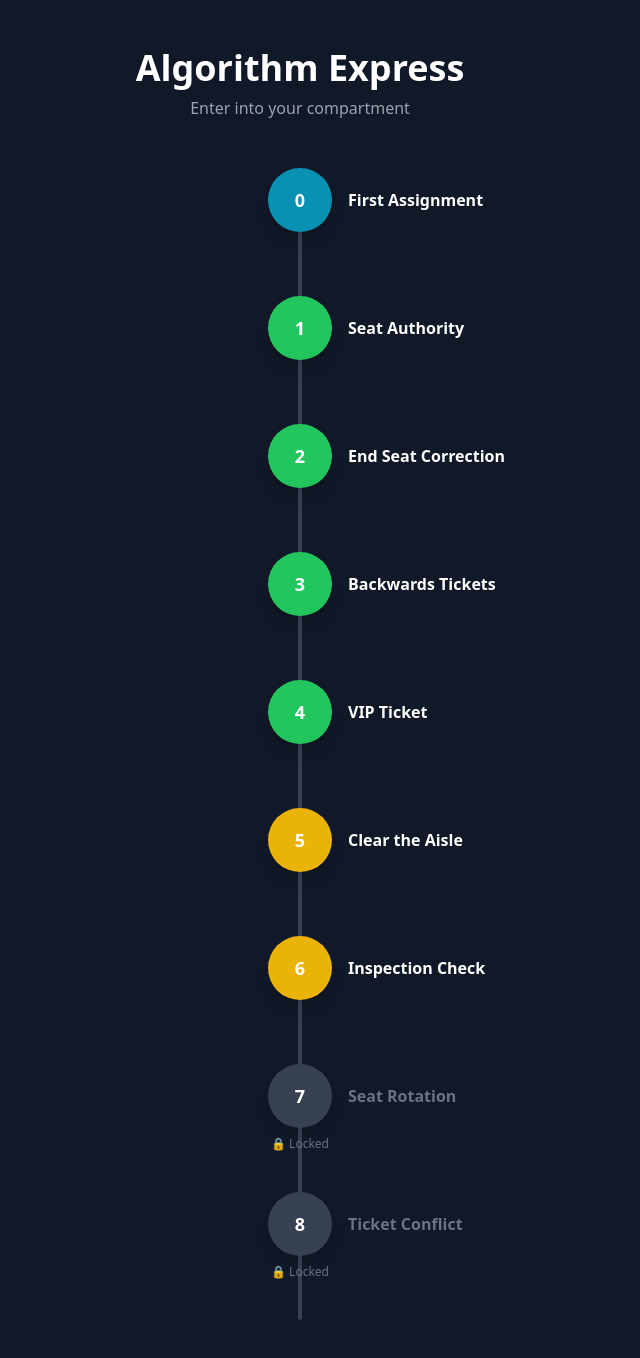
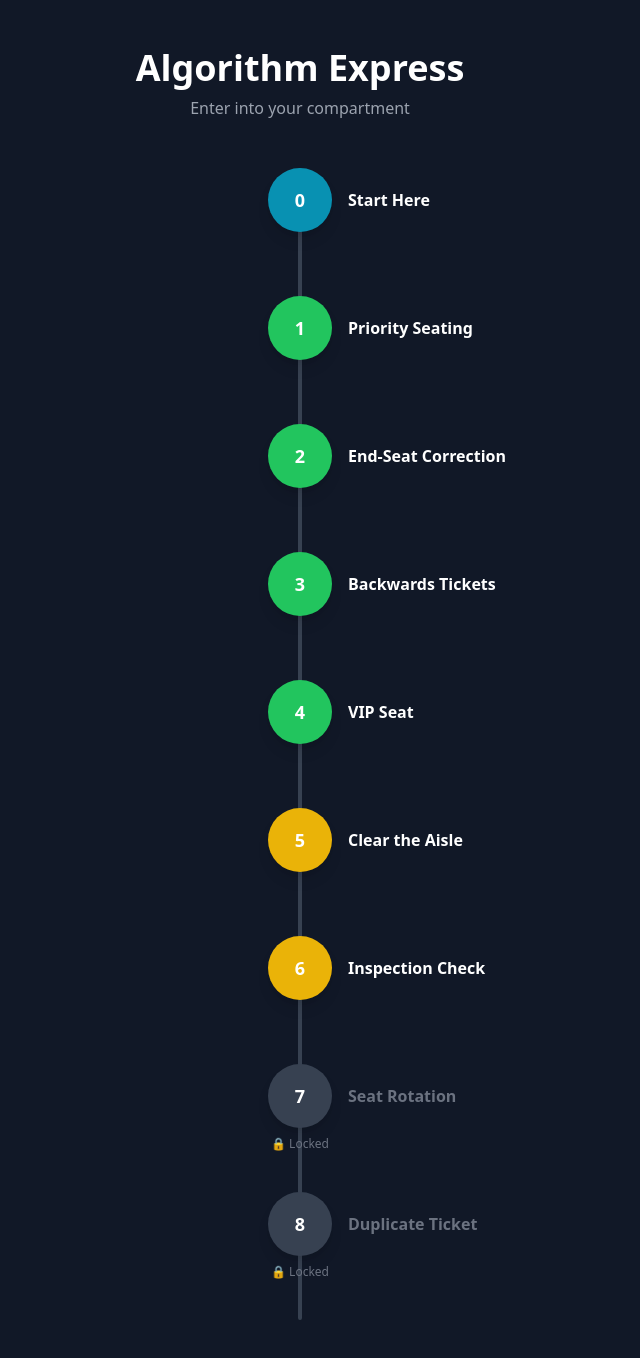
Before and after one commit to shamiroxs/dsa_buddy, a React (Vite) app: page / in a window 1280 px wide. Shown: the top 1358 px of the page, without its empty margins (340-980 px from the left). Built offline with nearby package versions, Linux system fonts and the light colour scheme; no server answers.

Commit message:
changed narratives to understand, made little more direct

```diff
--- a/src/engine/challenges/challenges.ts
+++ b/src/engine/challenges/challenges.ts
@@ -10,9 +10,9 @@ import { InstructionType } from '../instructions/types';
 export const challenges: Challenge[] = [
   {
     id: 'challenge-0',
-    title: 'First Assignment',
-    description: `The passenger in Seat 0 wants to reserve Seat 1.`,
-    hints: ['Before departure, Seat 1 must contain the same ticket as Seat 0.'],
+    title: 'Start Here',
+    description: `The passenger in Seat 0 wants a reservation in the next seat.`,
+    hints: ['Copy the ticket value from Seat 0 into Seat 1.'],
     difficulty: Difficulty.EASY,
     initialArray: [7, 0, 0, 0],
     targetArray: [7, 7, 0, 0],
@@ -36,9 +36,9 @@ export const challenges: Challenge[] = [
   },
   {
     id: 'challenge-1',
-    title: 'Seat Authority',
-    description: `The passengers in Seat 0 and Seat 1 both claim priority seating.`,
-    hints: ['Before the next station, ensure Seat 0 is occupied by the passenger with the higher ticket number.'],
+    title: 'Priority Seating',
+    description: `Two passengers claim priority. Only the higher ticket number keeps Seat 0.`,
+    hints: ['Seat 0 must contain the higher ticket value between Seat 0 and Seat 1.'],
     difficulty: Difficulty.EASY,
     initialArray: [4, 9, 6, 2],
     targetArray: [9, 9, 6, 2],
@@ -68,9 +68,9 @@ export const challenges: Challenge[] = [
 
   {
     id: 'challenge-2',
-    title: 'End Seat Correction',
-    description: 'Two ticket numbers were assigned to the wrong ends of the compartment.',
-    hints: ['Ensure the correct ticket number is assigned to each end seat.'],
+    title: 'End-Seat Correction',
+    description: 'Tickets were assigned to the wrong ends of the compartment.',
+    hints: ['Swap the values in the first and last seats.'],
     difficulty: Difficulty.EASY,
     initialArray: [10, 20, 30, 40, 50],
     targetArray: [50, 20, 30, 40, 10],
@@ -90,8 +90,8 @@ export const challenges: Challenge[] = [
   {
     id: 'challenge-3',
     title: 'Backwards Tickets',
-    description: `The ticket numbers in this compartment were assigned in reverse order.`,
-    hints: ['Restore the assignment by reversing the ticket order.'],
+    description: `The compartment was filled from the wrong direction.`,
+    hints: ['Reverse the order of all ticket values.'],
     difficulty: Difficulty.EASY,
     initialArray: [5, 4, 3, 2, 1],
     targetArray: [1, 2, 3, 4, 5],
@@ -118,10 +118,9 @@ export const challenges: Challenge[] = [
 
   {
     id: 'challenge-4',
-    title: 'VIP Ticket',
-    description: `A VIP ticket number is already assigned to one seat. \nSeat 0 is also reserved by this passanger.`,
-    hints: ['Before boarding begins, the VIP ticket number must be assigned to Seat 0.',
-      '(The VIP ticket number is the highest value in the compartment.)'
+    title: 'VIP Seat',
+    description: `A VIP is already seated somewhere. Seat 0 is reserved for them.`,
+    hints: ['Copy the highest ticket value into Seat 0.'
     ],
     difficulty: Difficulty.EASY,
     initialArray: [0, 7, 2, 9, 1, 5],
@@ -154,11 +153,9 @@ export const challenges: Challenge[] = [
   {
     id: 'challenge-5',
     title: 'Clear the Aisle',
-    description: `Some seats are occupied by passengers without tickets (zeros).
-    They must move to the right end, without disturbing others.`,
-
+    description: `Passengers without tickets must step aside without disturbing valid ones.`,
     hints: [
-      'Seat 0 is always unreserved seat',
+      'Move all zero values to the right end, preserving order of others.',
     ],
 
     difficulty: Difficulty.MEDIUM,
@@ -191,9 +188,9 @@ export const challenges: Challenge[] = [
   {
     id: 'challenge-6',
     title: 'Inspection Check',
-    description: `The inspector is watching. Review the ticket numbers.
-    Seat 0 will indicate the inspection result`,
-    hints: ['If they are in increasing order set 1, else set 0',
+    description: `An inspector checks ticket order before departure.`,
+    hints: ['Set Seat 0 to 1 if the remaining seats are increasing order',
+      'Otherwise, set Seat 0 to 0',
     ],
     difficulty: Difficulty.MEDIUM,
     initialArray: [1, 3, 5, 7, 6],
@@ -224,8 +221,8 @@ export const challenges: Challenge[] = [
   {
     id: 'challenge-7',
     title: 'Seat Rotation',
-    description: 'The compartment layout must shift forward smoothly.',
-    hints: ['Move everyone left without losing anyone.'],
+    description: 'The compartment advances forward by one seat.',
+    hints: ['Shift all values left by one position. Move Seat 0 to the end.'],
     difficulty: Difficulty.MEDIUM,
     initialArray: [1, 2, 3, 4],
     targetArray: [2, 3, 4, 1],
@@ -247,9 +244,9 @@ export const challenges: Challenge[] = [
 
   {
     id: 'challenge-8',
-    title: 'Ticket Conflict',
-    description: 'Two passengers have the same ticket number. Only one is valid.',
-    hints: ['Identify the conflict and report it in Seat 0.'],
+    title: 'Duplicate Ticket',
+    description: 'Only one ticket per passenger is allowed.',
+    hints: ['If any duplicate ticket exists, copy that value into Seat 0.'],
     difficulty: Difficulty.MEDIUM,
     initialArray: [1, 3, 4, 2, 2],
     targetArray: [2, 3, 4, 2, 2],
```
